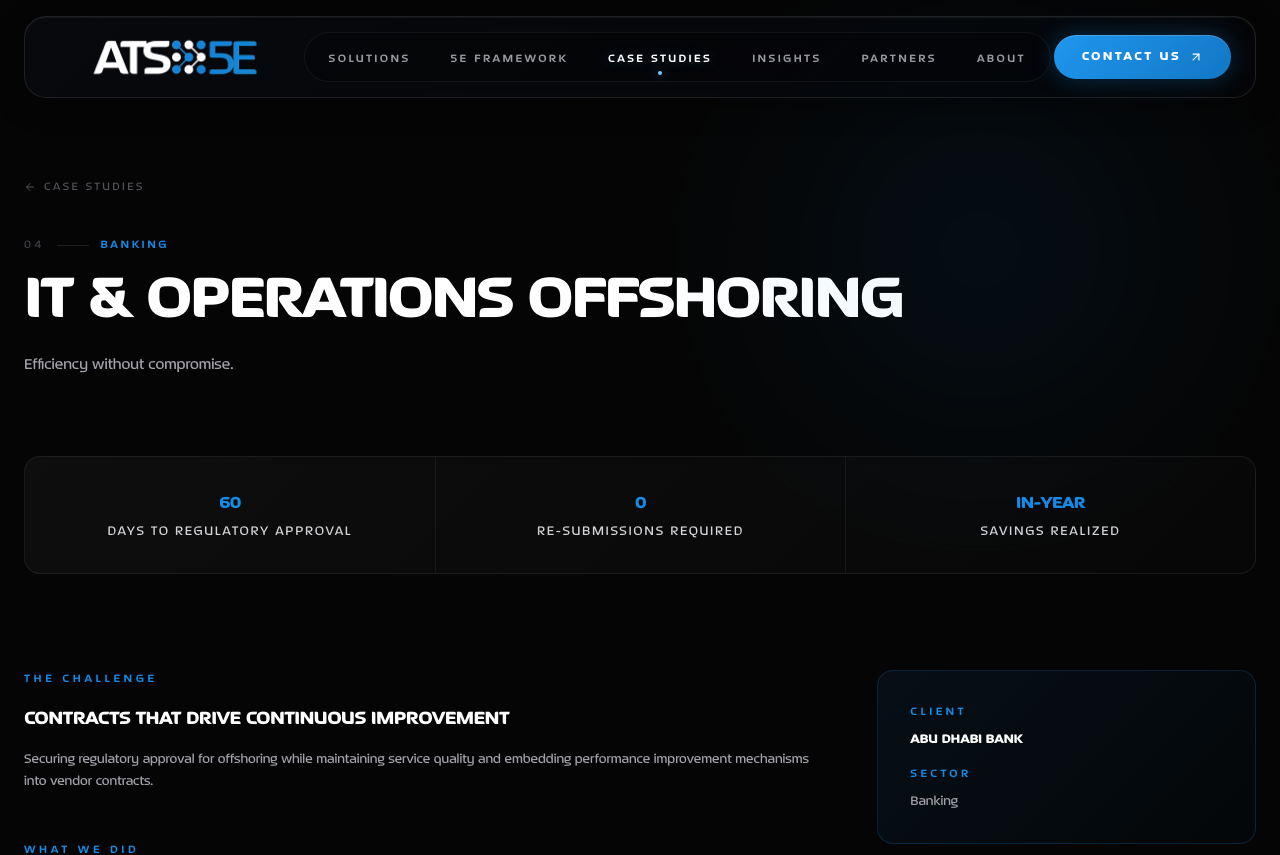
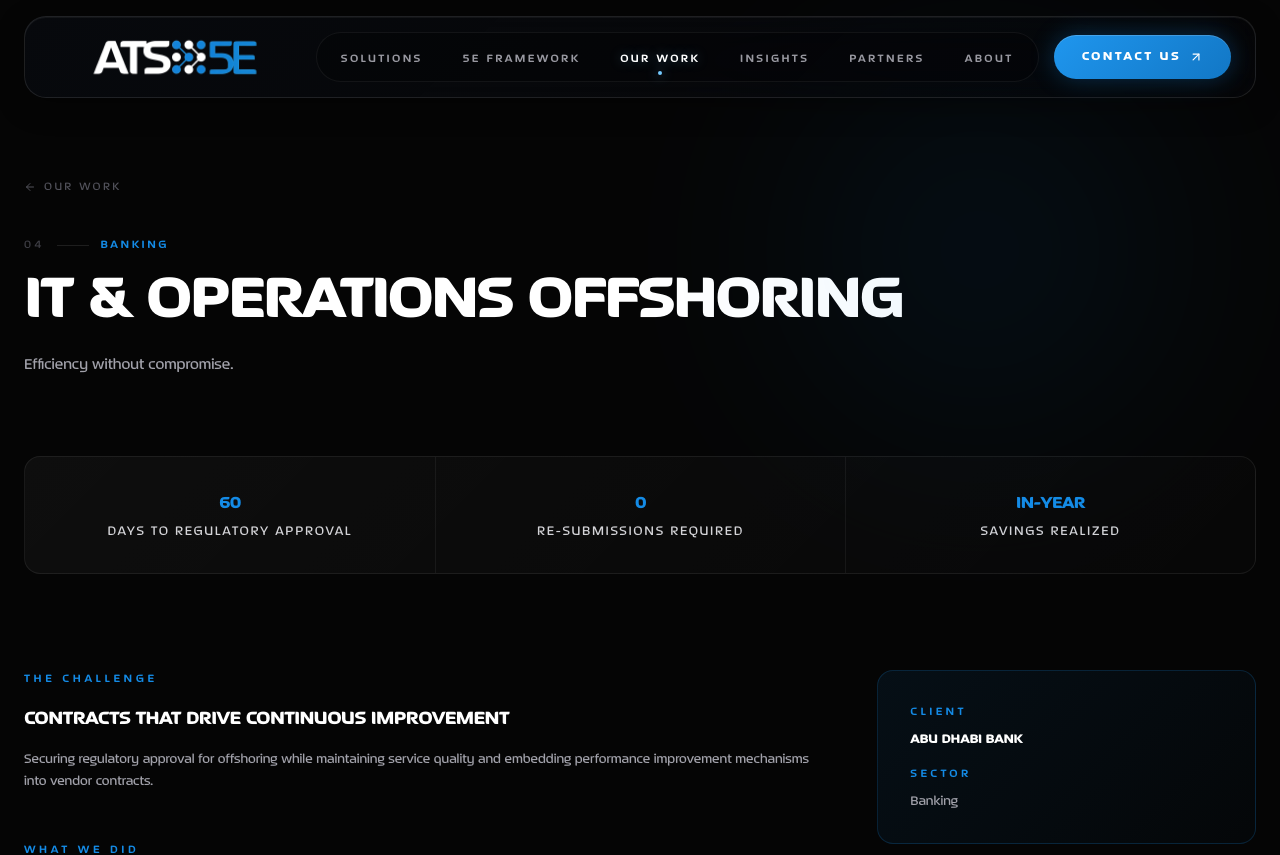
Before and after one commit to ats5e/ats5e, a Next.js app: page /case-studies/abu-dhabi-bank-offshoring in a window 1280 px wide. Shown: the top 855 px of the page. Built offline with nearby package versions, Linux system fonts and the light colour scheme.

Commit message:
feat: Rename 'Case Studies' to 'Our Work' across the site

```diff
--- a/app/case-studies/[slug]/page.tsx
+++ b/app/case-studies/[slug]/page.tsx
@@ -171,7 +171,7 @@ export default function CaseStudyDetailPage({ params }: { params: { slug: string
         />
         <div className="max-w-7xl mx-auto">
           <Link href="/case-studies" className="inline-flex items-center gap-2 text-[12px] tracking-[0.2em] uppercase text-zinc-600 hover:text-zinc-300 transition-colors mb-10 font-medium">
-            <ArrowLeft className="w-3 h-3" /> Case Studies
+            <ArrowLeft className="w-3 h-3" /> Our Work
           </Link>
           <div className="flex items-center gap-3 mb-4">
             <span className="text-[12px] tracking-[0.28em] uppercase font-medium text-zinc-700">{cs.num}</span>
--- a/app/case-studies/page.tsx
+++ b/app/case-studies/page.tsx
@@ -45,7 +45,7 @@ export default function CaseStudiesPage() {
               <motion.h1 custom={1} variants={fadeUp} initial="hidden" animate="visible"
                 className="text-[clamp(3rem,8vw,7.5rem)] font-black uppercase leading-[0.88] tracking-[-0.05em] mb-8"
               >
-                CASE <span style={{ color: "#148be6" }}>STUDIES.</span>
+                OUR <span style={{ color: "#148be6" }}>WORK.</span>
               </motion.h1>
               <motion.p custom={2} variants={fadeUp} initial="hidden" animate="visible"
                 className="text-sm font-medium text-zinc-500 max-w-2xl leading-relaxed"
--- a/app/page.tsx
+++ b/app/page.tsx
@@ -432,7 +432,7 @@ function Testimonial() {
           <Link href="/case-studies"
             className="inline-flex items-center gap-2 text-[13px] font-bold tracking-[0.18em] uppercase text-zinc-600 hover:text-white transition-colors duration-300"
           >
-            View Case Studies <ArrowUpRight className="w-3.5 h-3.5" />
+            View Our Work <ArrowUpRight className="w-3.5 h-3.5" />
           </Link>
         </motion.div>
       </div>
--- a/components/Footer.tsx
+++ b/components/Footer.tsx
@@ -4,7 +4,7 @@ import Link from "next/link";
 const COMPANY_LINKS = [
   { label: "About Us", href: "/about" },
   { label: "Featured Solutions", href: "/featured-solutions" },
-  { label: "Case Studies", href: "/case-studies" },
+  { label: "Our Work", href: "/case-studies" },
   { label: "Insights", href: "/insight" },
   { label: "Partners", href: "/partners" },
 ];
--- a/components/Navbar.tsx
+++ b/components/Navbar.tsx
@@ -10,7 +10,7 @@ import { motion, AnimatePresence } from "framer-motion";
 const NAV_LINKS = [
   { label: "Solutions", href: "/featured-solutions" },
   { label: "5E Framework", href: "/5e-framework" },
-  { label: "Case Studies", href: "/case-studies" },
+  { label: "Our Work", href: "/case-studies" },
   { label: "Insights", href: "/insight" },
   { label: "Partners", href: "/partners" },
   { label: "About", href: "/about" },
```
